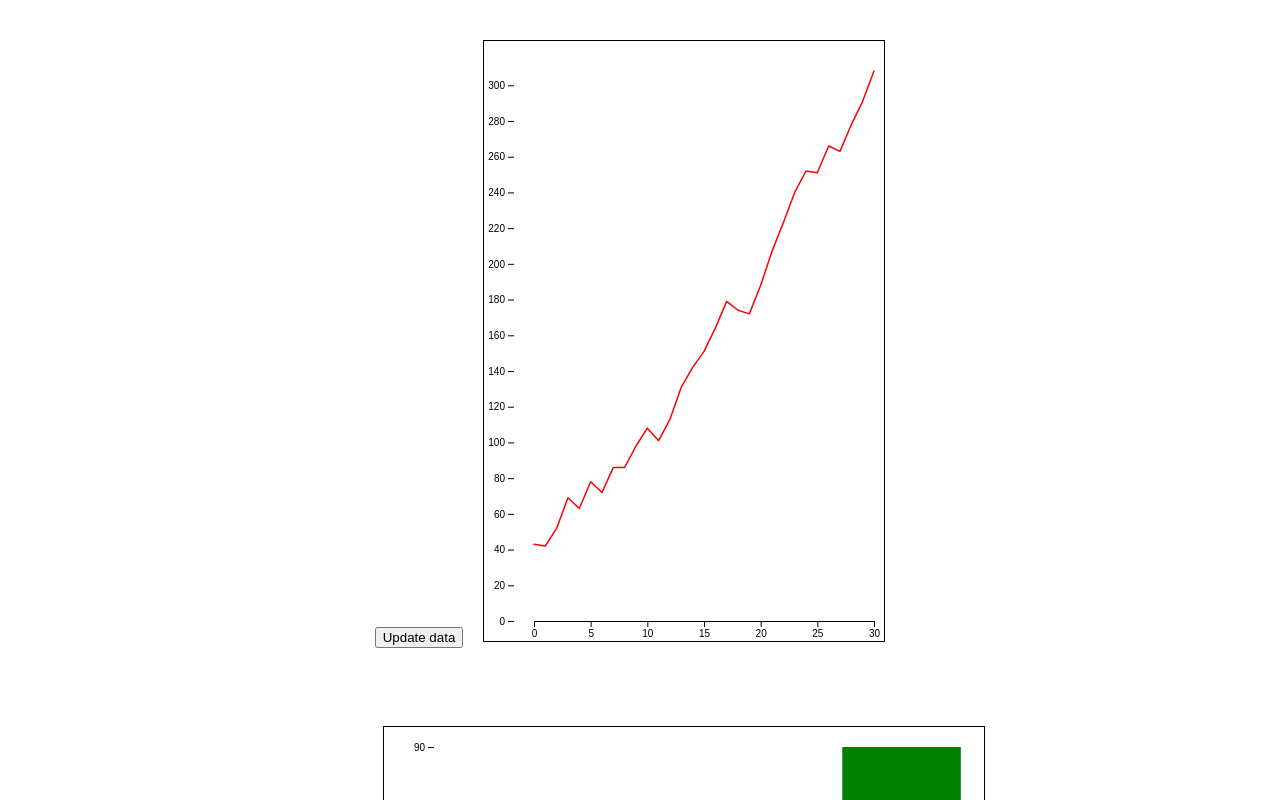
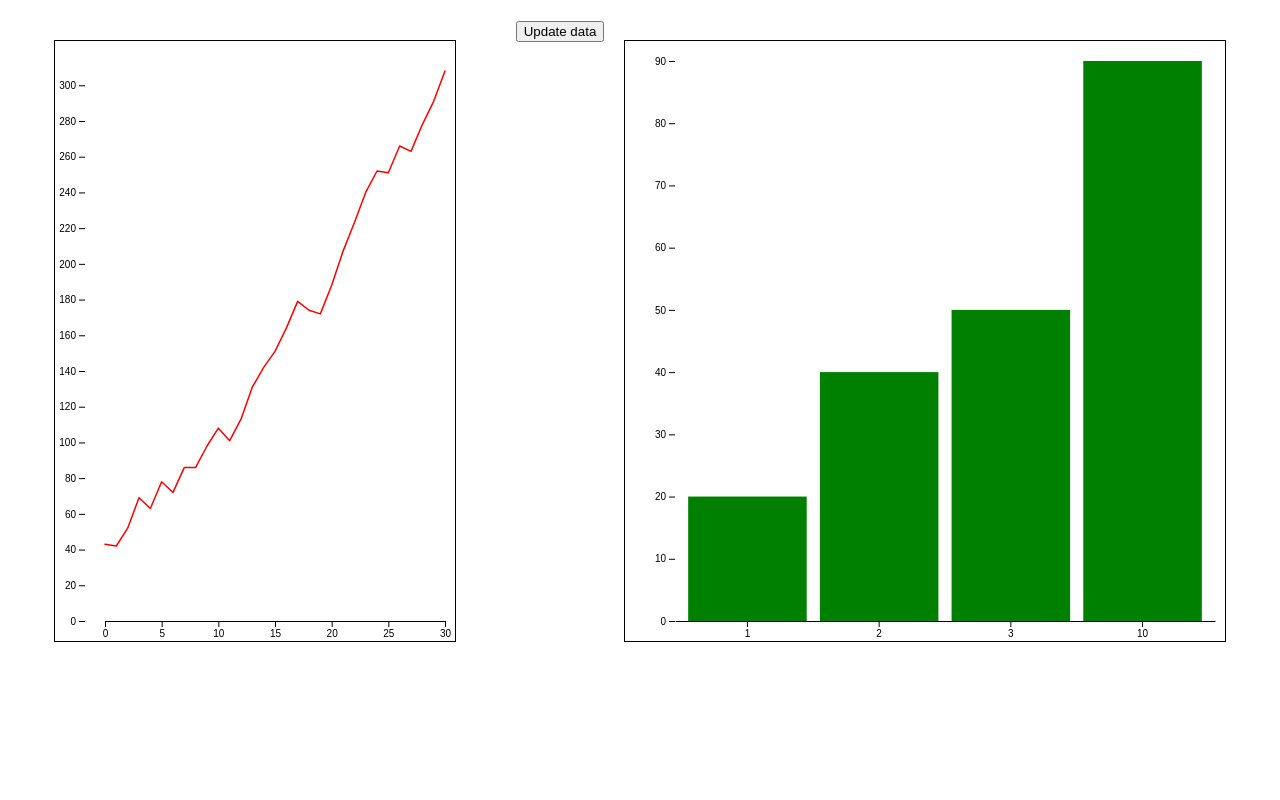
Before and after one commit to pesto-students/deep-dive-deepaknayak01, a React (Create React App) app in the folder react-exercises/simple-plot-react/: page / in a window 1280 px wide. Shown: the top 800 px of the page. Built offline with nearby package versions, Linux system fonts and the light colour scheme.

Commit message:
style changes

```diff
--- a/react-exercises/simple-plot-react/src/charts/line/line-chart.js
+++ b/react-exercises/simple-plot-react/src/charts/line/line-chart.js
@@ -72,7 +72,7 @@ class LineChart extends Component {
   render() {
     return (
       <div>
-        <button onClick={this.updateData}>Update data</button>
+        {/* <button onClick={this.updateData}>Update data</button> */}
         <div className="bar-container" ref={this.setRef} />
       </div>
     );
--- a/react-exercises/simple-plot-react/src/index.css
+++ b/react-exercises/simple-plot-react/src/index.css
@@ -15,4 +15,5 @@ code {
 .App div {
   display: inline-block;
   margin: 20px;
+  vertical-align: text-top;
 }
```
